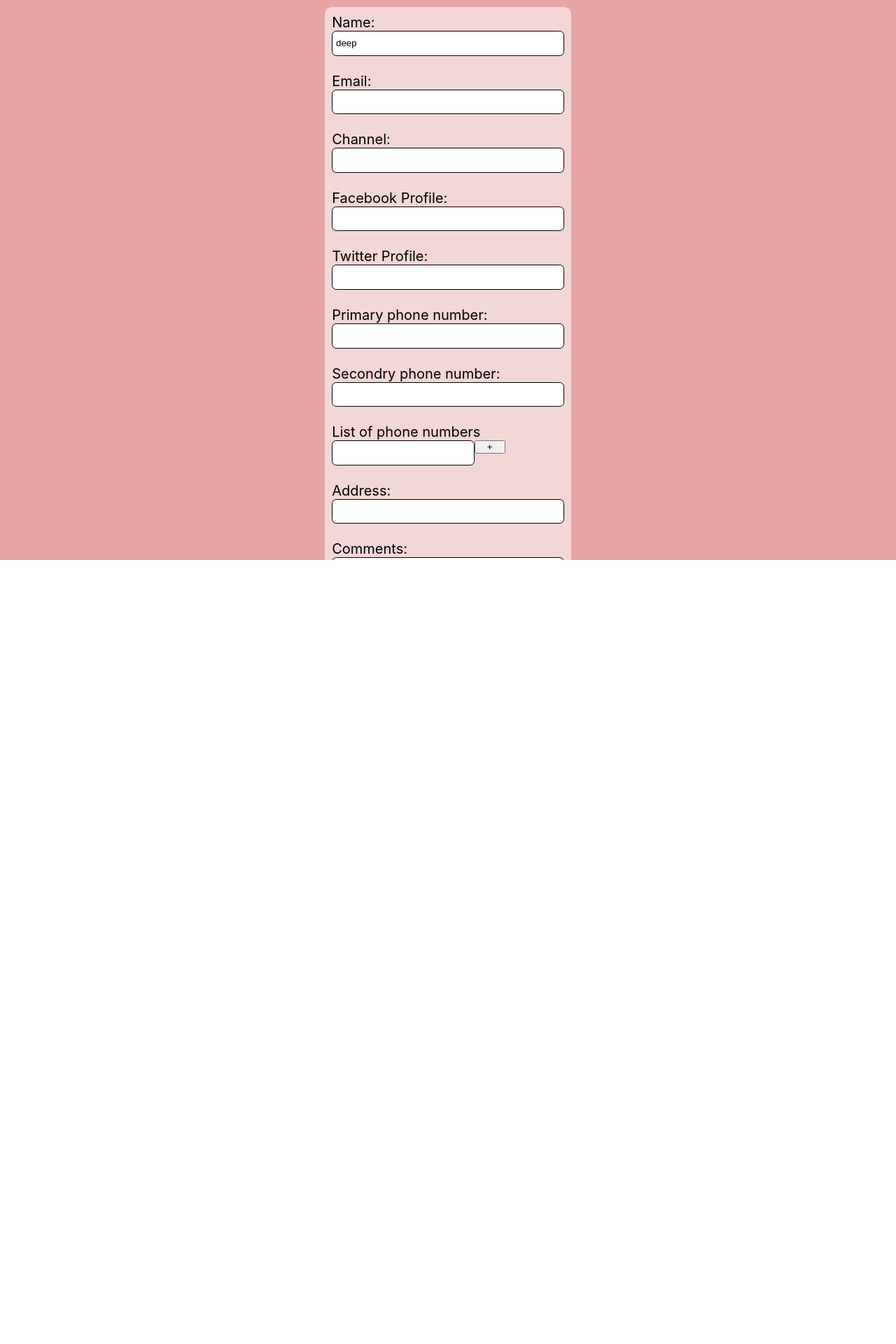
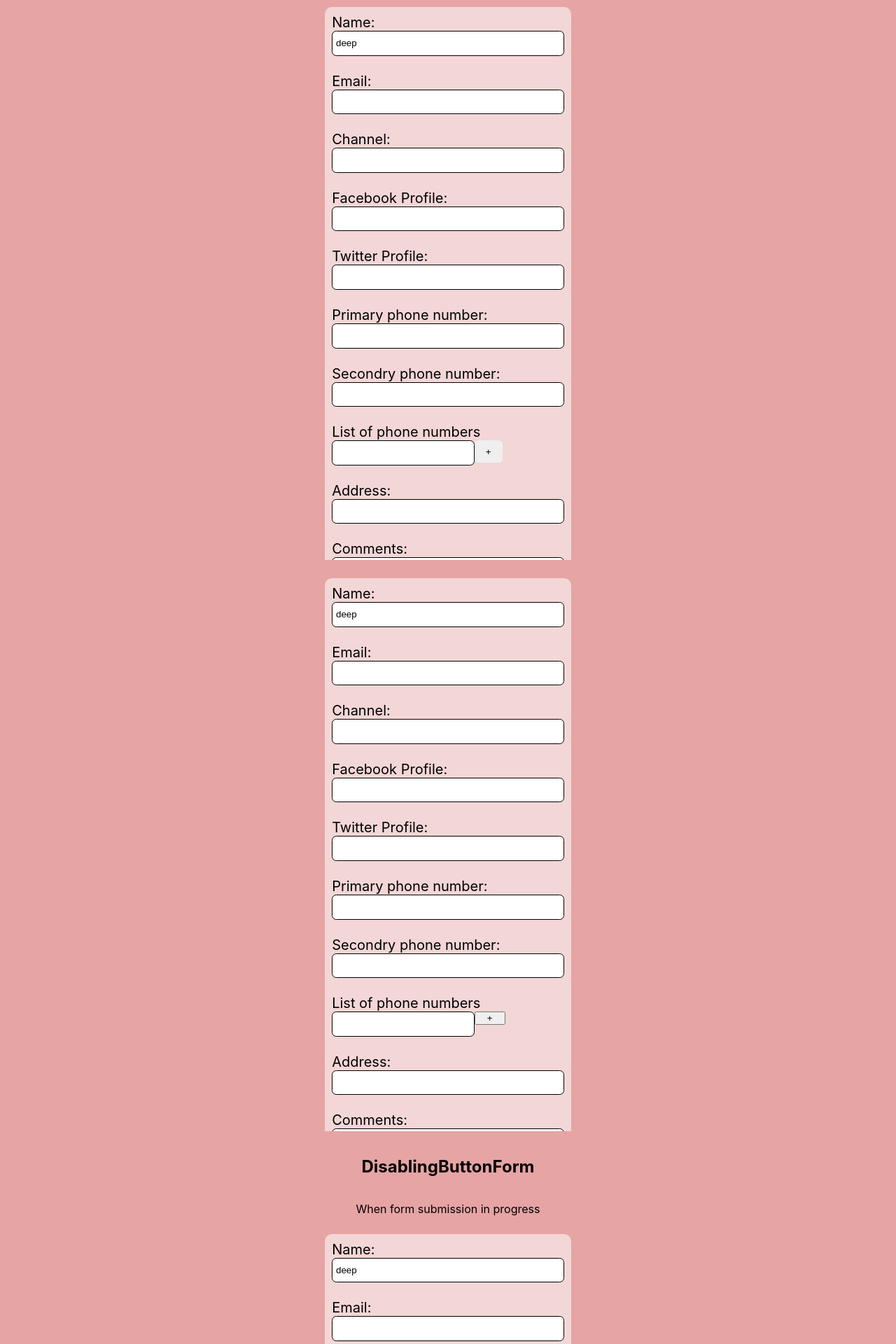
Before and after one commit to DeepanshuGupta8990/ReactFormik, a React (Create React App) app: page / in a window 1280 px wide. Shown: the top 1920 px of the page at 70% size. Before the commit the page ends 800 px from the top, so only its background shows below. Built offline with nearby package versions, Linux system fonts and the light colour scheme; the HTML template or start-up script is replaced by a standard one.

Commit message:
Update App.js

```diff
--- a/src/App.js
+++ b/src/App.js
@@ -4,16 +4,29 @@ import NewYoutubeform from './components/NewYoutubeForm';
 import Youtubeform from './components/Youtubeform';
 import FormWithManuallyTriggeringValidation from './components/FormWithManuallyTriggeringValidation';
 import NewYoutubeform2 from './components/newYoutubeForm2';
+import DisablingButton from './components/DisablingButton';
+import { styled } from 'styled-components';
 
 function App() {
   return (
-    <div className="App">
+    <Container>
       {/* <Youtubeform/> */}
       {/* <NewYoutubeform/> */}
-      {/* <NewYoutubeform2/> */}
+      <NewYoutubeform2/>
      <FormWithManuallyTriggeringValidation/>
-    </div>
+     <DisablingButton/>
+    </Container>
   );
 }
 
 export default App;
+
+const Container = styled.div`
+display: flex;
+flex-direction: row;
+justify-content: center;
+/* align-items: center; */
+flex-wrap: wrap;
+gap: 1rem;
+background-color: #e6a4a4;
+`
```
